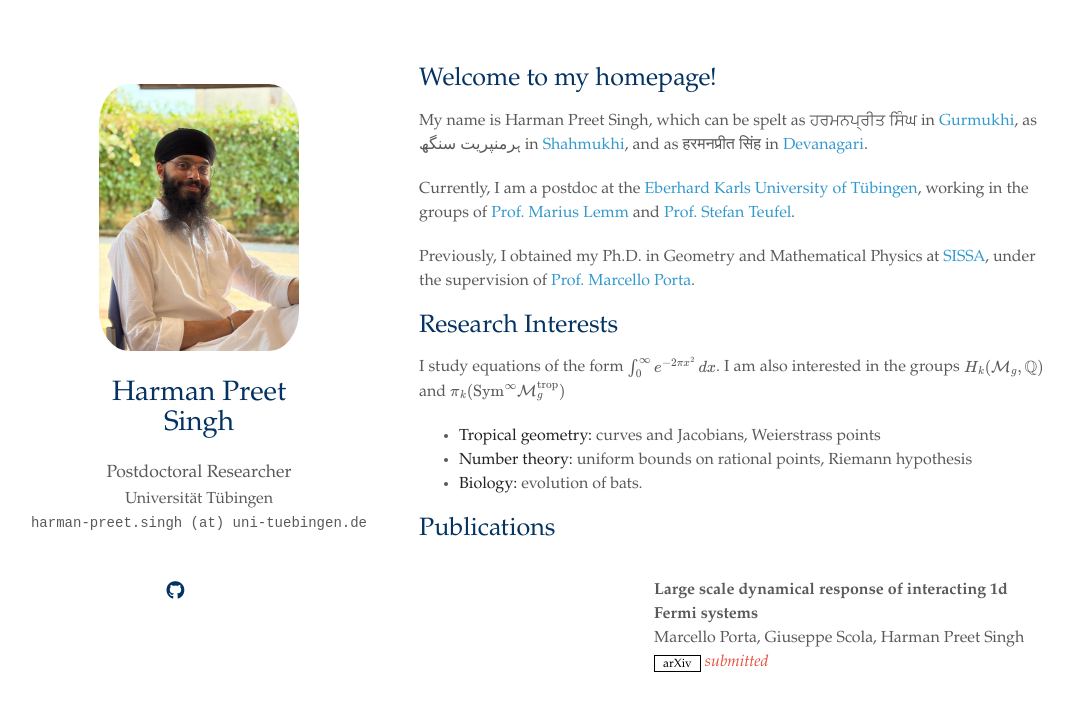
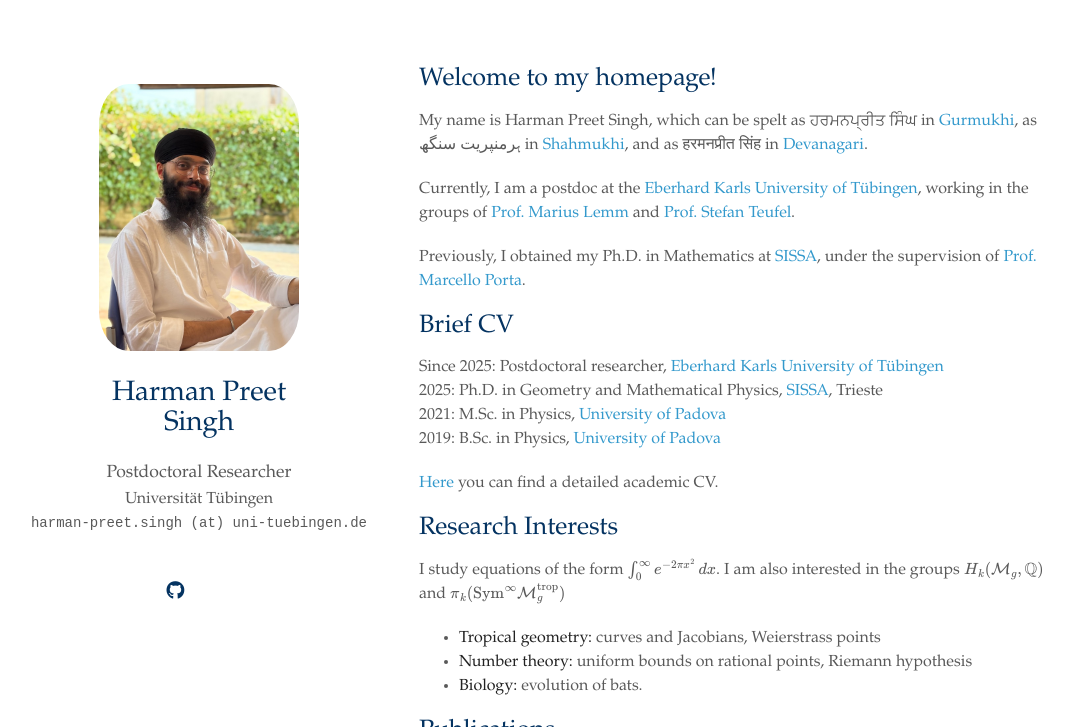
Before and after one commit to singh-hp/singh.github.io, a Jekyll site: the page built from index.md, in a window 1280 px wide and 900 px high, cut to the strip 0-727 px from the top of the window. Shown: the whole strip, without its empty margins (21-1094 px from the left). Built offline with Jekyll 4.4.1, drawn with Linux system fonts in a browser that asks for light colours; a style sheet for code colours, icons or effects is not loaded; our own code applies the rules of GitHub Pages for plain Markdown files.

Commit message:
Update index.md

```diff
--- a/index.md
+++ b/index.md
@@ -8,7 +8,16 @@ My name is Harman Preet Singh, which can be spelt as ਹਰਮਨਪ੍ਰੀਤ
 
 Currently, I am a postdoc at the [Eberhard Karls University of Tübingen](https://uni-tuebingen.de/en/), working in the groups of [Prof. Marius Lemm](https://www.math.uni-tuebingen.de/de/forschung/maphy/personen/mariuslemm/mariuslemm) and [Prof. Stefan Teufel](https://www.math.uni-tuebingen.de/de/forschung/maphy/personen/stefanteufel?set_language=de).
 
-Previously, I obtained my Ph.D. in Geometry and Mathematical Physics at [SISSA](https://www.sissa.it), under the supervision of [Prof. Marcello Porta](https://sites.google.com/view/marcelloporta/home).
+Previously, I obtained my Ph.D. in Mathematics at [SISSA](https://www.sissa.it), under the supervision of [Prof. Marcello Porta](https://sites.google.com/view/marcelloporta/home).
+
+## Brief CV
+
+Since 2025: Postdoctoral researcher, [Eberhard Karls University of Tübingen](https://uni-tuebingen.de/en/)
+2025: Ph.D. in Geometry and Mathematical Physics, [SISSA](https://ist.ac.at/en/home/), Trieste
+2021: M.Sc. in Physics, [University of Padova](https://www.unipd.it/en/)
+2019: B.Sc. in Physics, [University of Padova](https://www.unipd.it/en/)
+
+[Here](/assets/files/Singh_CV.pdf) you can find a detailed academic CV.
 
 ## Research Interests
 
```
